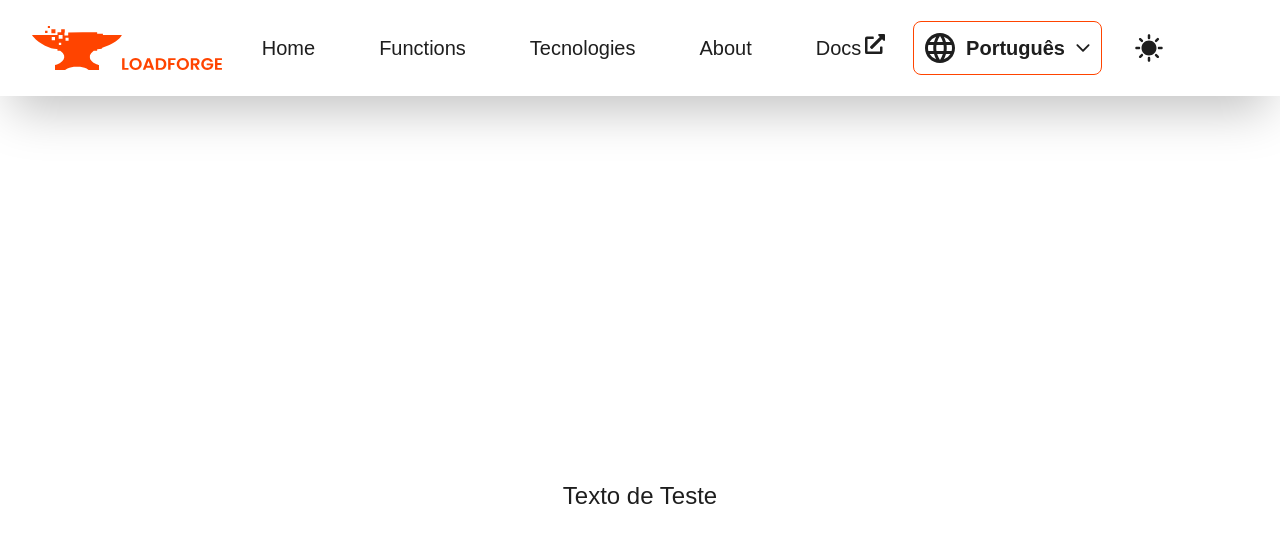
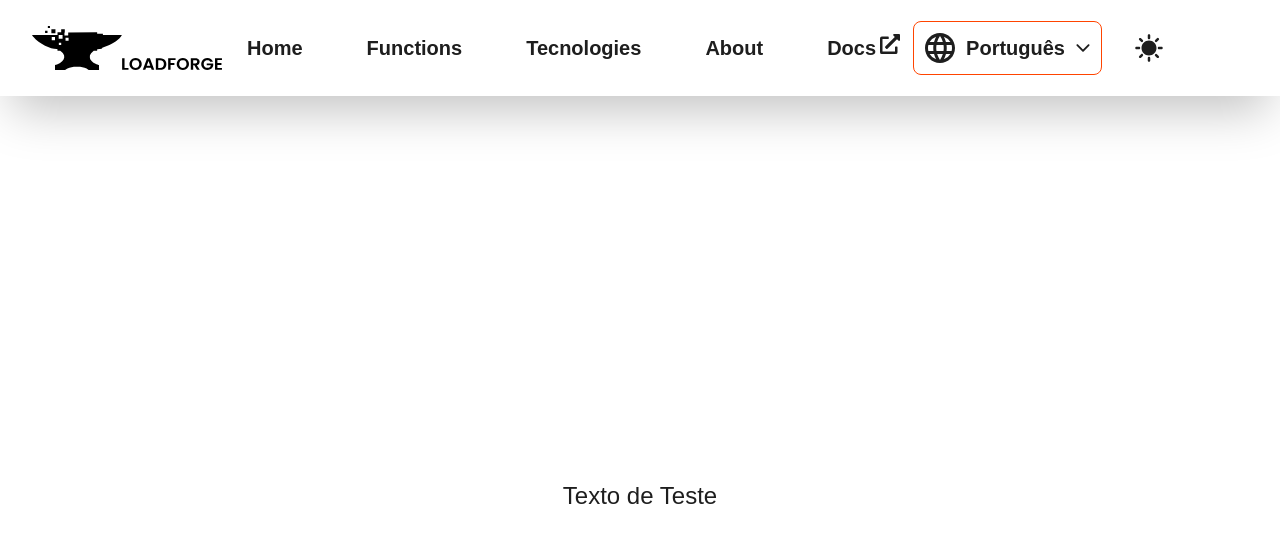
Before and after one commit to Loadforge/Landing_Page, a Next.js app: page / in a window 1280 px wide. Shown: the top 542 px of the page. Built offline with nearby package versions, Linux system fonts and the light colour scheme.

Commit message:
Fix: image swap on swap theme

```diff
--- a/src/components/breadCrumbs/BreadCrumbs.tsx
+++ b/src/components/breadCrumbs/BreadCrumbs.tsx
@@ -2,7 +2,7 @@ import { Breadcrumb, BreadcrumbItem, BreadcrumbLink } from "../ui/breadcrumb";
 import { FaExternalLinkAlt } from "react-icons/fa";
 export default function BreadCrumbs() {
   return (
-    <Breadcrumb className="flex w-full justify-between text-xl text-text space-x-16 ">
+    <Breadcrumb className="flex w-full justify-between text-xl font-bold text-text space-x-16 ">
       <BreadcrumbItem>
         <BreadcrumbLink href="#home">Home</BreadcrumbLink>
       </BreadcrumbItem>
--- a/src/components/header/Header.tsx
+++ b/src/components/header/Header.tsx
@@ -4,9 +4,14 @@ import { useState, useEffect } from "react";
 import LanguageToogle from "../language.toogle/LanguageButton";
 import ToggleButton from "../theme.toogle/ToogleButton";
 import BreadCrumbs from "../breadCrumbs/BreadCrumbs";
+import useThemeStore from "@/store/theme.store";
 
 export default function Header() {
   const [isScrolled, setIsScrolled] = useState(false);
+  const theme = useThemeStore((state) => state.theme);
+
+  const logoSrc = theme === 'light' ? '/assets/logo/Logo_black.svg' : '/assets/logo/Logo.svg';
+  const loadforgeSrc = theme === 'light' ? '/assets/logo/LOADFORGE_BLACK.svg' : '/assets/logo/LOADFORGE.svg';
 
   useEffect(() => {
     const handleScroll = () => {
@@ -31,11 +36,11 @@ export default function Header() {
       } text-text shadow-2xl flex items-center px-5 h-24 justify-between sticky top-0 left-0 w-full z-10`}
     >
       <div className="p-3 flex items-end">
-        <img src="/assets/logo/Logo.svg" alt="Logo" className="max-h-full max-w-[90px] object-contain" />
-        <img src="/assets/logo/LOADFORGE.svg" alt="Logo" className="max-h-full max-w-[100px] object-contain" />
+        <img src={logoSrc} alt="Logo" className="max-h-full max-w-[90px] object-contain" />
+        <img src={loadforgeSrc} alt="Logo" className="max-h-full max-w-[100px] object-contain" />
       </div>
       <div>
-        <BreadCrumbs/>
+        <BreadCrumbs />
       </div>
 
       <div className="flex gap-8 pr-24">
```
Also changed, not shown: public/assets/logo/LOADFORGE_BLACK.svg (renamed from public/assets/logo/LOADFORGE (1).svg).
